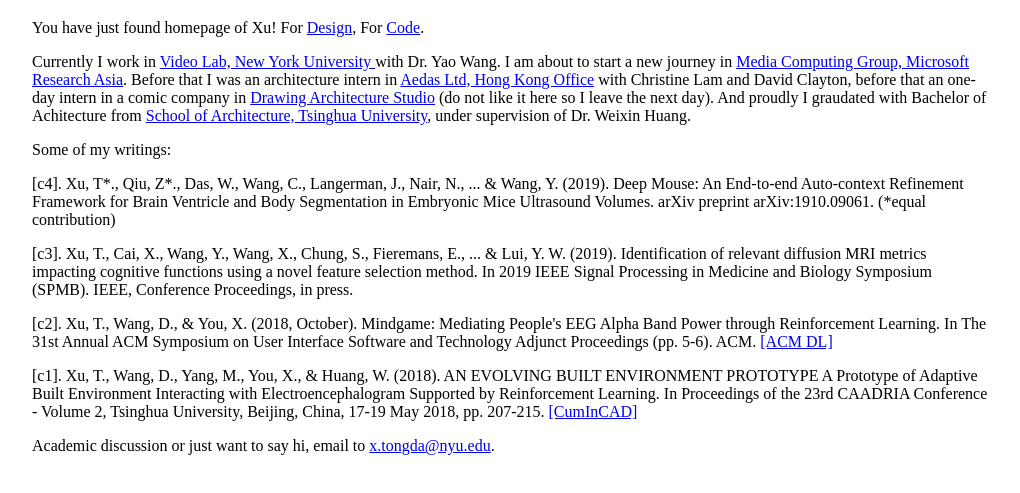
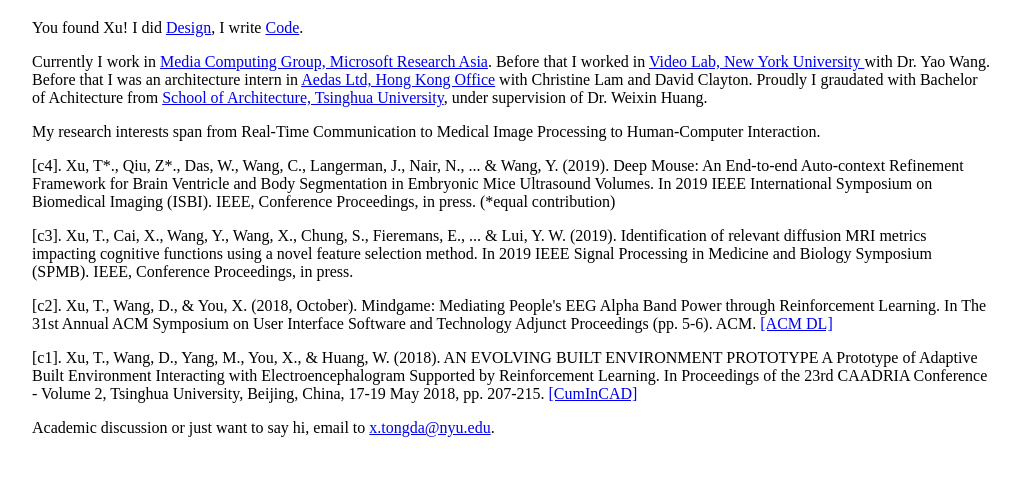
Before and after one commit to tongdaxu/tongdaxu.github.io, a plain HTML site: page index.html in a window 1280 px wide. Shown: the part 61-554 px from the top of the page, without its empty margins (128-1148 px from the left). Drawn offline with Linux system fonts and the light colour scheme.

Commit message:
update resume

```diff
--- a/index.html
+++ b/index.html
@@ -14,13 +14,13 @@
 
 <h1>Closet of Sock Xu</h1>
 
-<p>You have just found homepage of Xu! For <a href="http://xutongda.com">Design</a>, For <a href="https://github.com/tongdaxu">Code</a>.</p>
+<p>You found Xu! I did <a href="http://xutongda.com">Design</a>, I write <a href="https://github.com/tongdaxu">Code</a>.</p>
 
-<p>Currently I work in <a href="https://wp.nyu.edu/videolab/">Video Lab, New York University </a>with Dr. Yao Wang. I am about to start a new journey in <a href="https://www.microsoft.com/en-us/research/group/media-computing-group/">Media Computing Group, Microsoft Research Asia</a>. Before that I was an architecture intern in <a href="https://www.aedas.com/en/">Aedas Ltd, Hong Kong Office</a> with Christine Lam and David Clayton, before that an one-day intern in a comic company in <a href="http://www.d-a-s.cn/">Drawing Architecture Studio</a> (do not like it here so I leave the next day). And proudly I graudated with Bachelor of Achitecture from <a href="http://arch.tsinghua.edu.cn/">School of Architecture, Tsinghua University</a>, under supervision of Dr. Weixin Huang. </p>
+<p>Currently I work in <a href="https://www.microsoft.com/en-us/research/group/media-computing-group/">Media Computing Group, Microsoft Research Asia</a>. Before that I worked in <a href="https://wp.nyu.edu/videolab/">Video Lab, New York University </a>with Dr. Yao Wang. Before that I was an architecture intern in <a href="https://www.aedas.com/en/">Aedas Ltd, Hong Kong Office</a> with Christine Lam and David Clayton. Proudly I graudated with Bachelor of Achitecture from <a href="http://arch.tsinghua.edu.cn/">School of Architecture, Tsinghua University</a>, under supervision of Dr. Weixin Huang. </p>
 
-<p>Some of my writings:</p>
+<p>My research interests span from Real-Time Communication to Medical Image Processing to Human-Computer Interaction. </p>
 <p>
-	[c4]. Xu, T*., Qiu, Z*., Das, W., Wang, C., Langerman, J., Nair, N., ... & Wang, Y. (2019). Deep Mouse: An End-to-end Auto-context Refinement Framework for Brain Ventricle and Body Segmentation in Embryonic Mice Ultrasound Volumes. arXiv preprint arXiv:1910.09061. (*equal contribution)
+	[c4]. Xu, T*., Qiu, Z*., Das, W., Wang, C., Langerman, J., Nair, N., ... & Wang, Y. (2019). Deep Mouse: An End-to-end Auto-context Refinement Framework for Brain Ventricle and Body Segmentation in Embryonic Mice Ultrasound Volumes. In 2019 IEEE International Symposium on Biomedical Imaging (ISBI). IEEE, Conference Proceedings, in press. (*equal contribution)
 </p>
 
 <p>
@@ -29,16 +29,12 @@
 
 <p>
 	[c2]. Xu, T., Wang, D., & You, X. (2018, October). Mindgame: Mediating People's EEG Alpha Band Power through Reinforcement Learning. In The 31st Annual ACM Symposium on User Interface Software and Technology Adjunct Proceedings (pp. 5-6). ACM.
-
 	<a href="https://dl.acm.org/citation.cfm?id=3266083">[ACM DL]</a>
-
 </p>
 
 <p>
 	[c1]. Xu, T., Wang, D., Yang, M., You, X., & Huang, W. (2018). AN EVOLVING BUILT ENVIRONMENT PROTOTYPE A Prototype of Adaptive Built Environment Interacting with Electroencephalogram Supported by Reinforcement Learning. In Proceedings of the 23rd CAADRIA Conference - Volume 2, Tsinghua University, Beijing, China, 17-19 May 2018, pp. 207-215.
-
 	<a href="http://papers.cumincad.org/cgi-bin/works/BrowseTree=series=AZ/Show?caadria2018_049">[CumInCAD]</a>
-
 </p>
 
 
```
